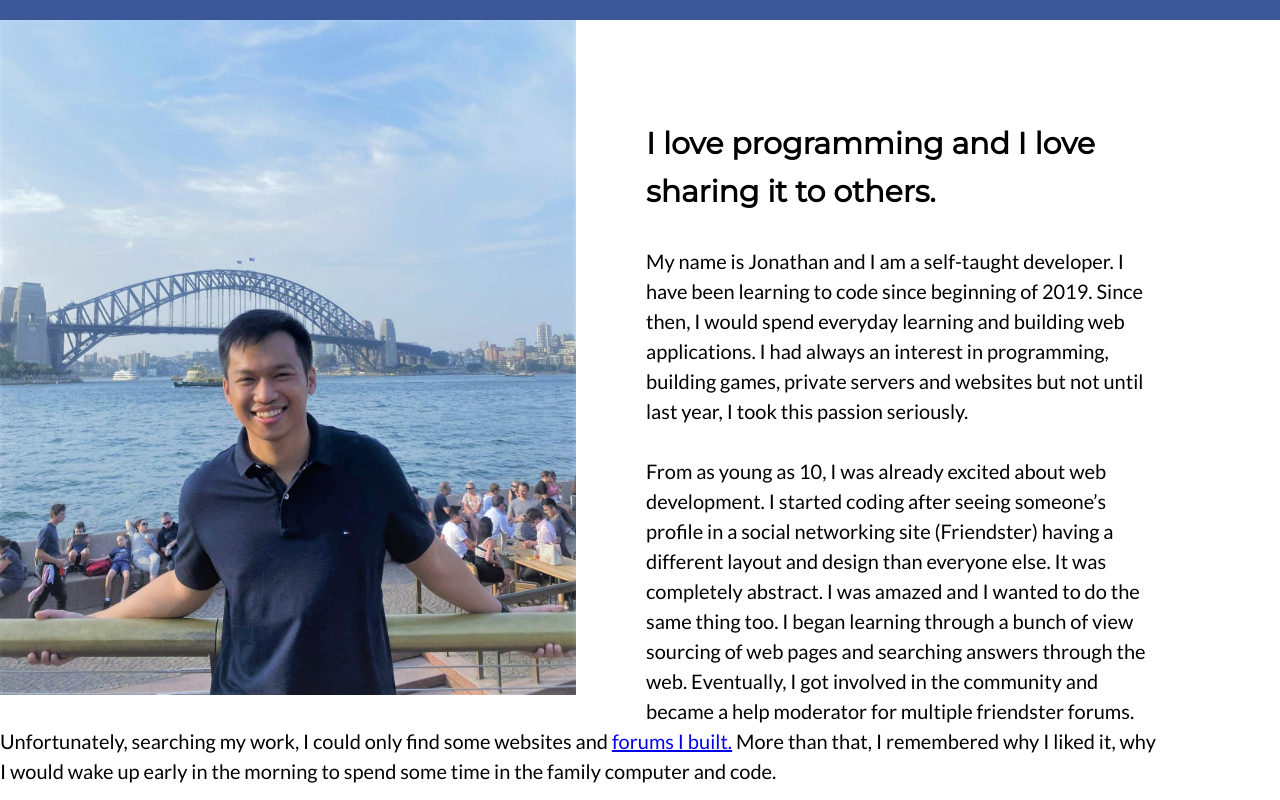
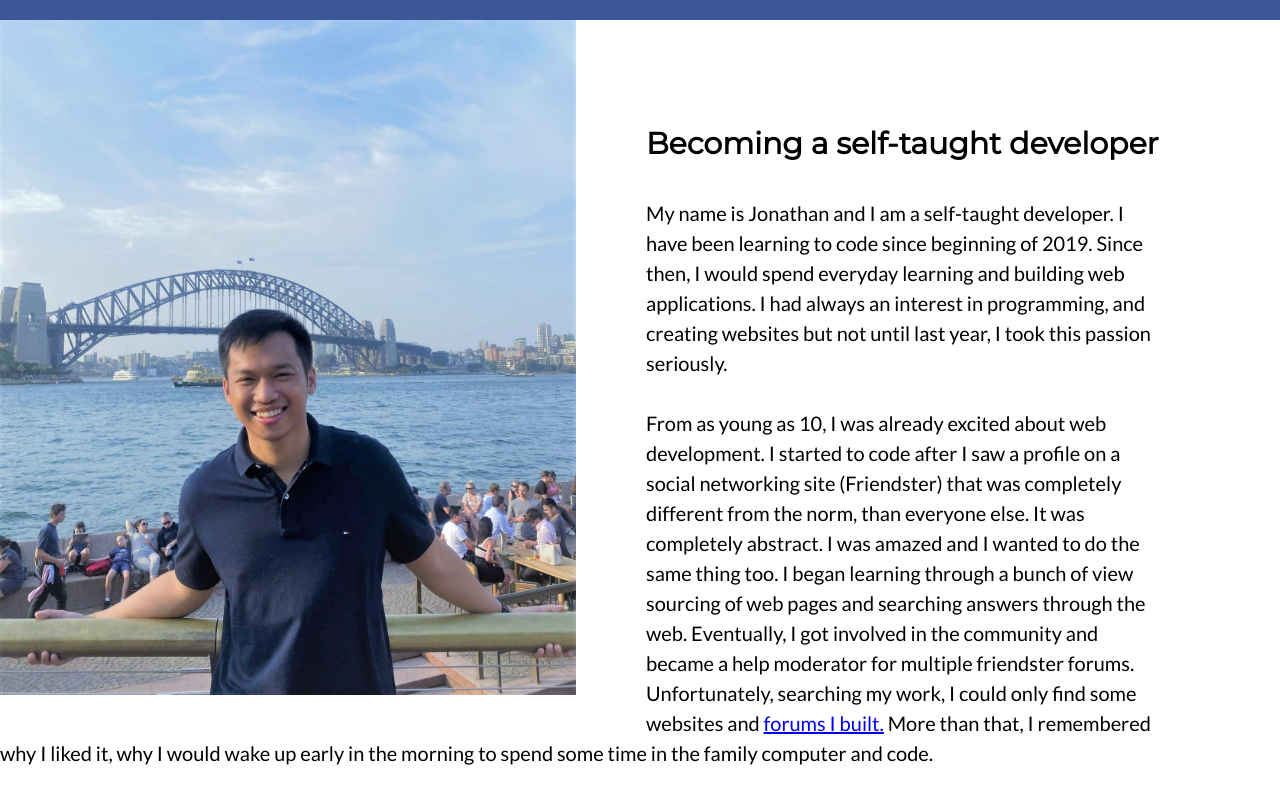
Before and after one commit to hjpunzalan/hjpunzalan.github.io, a React (Create React App) app: page / in a window 1280 px wide. Shown: the part 780-1580 px from the top of the page. Built offline with nearby package versions, Linux system fonts and the light colour scheme; grey boxes are pictures that could not be loaded.

Commit message:
About section content edited

```diff
--- a/src/components/About/About.jsx
+++ b/src/components/About/About.jsx
@@ -7,24 +7,24 @@ const About = () => {
 		<div className={classes.container}>
 			<img className={classes.photo} src={img} alt="myself" />
 			<div className={classes.about}>
-				<h2>I love programming and I love sharing it to others.</h2>
+				<h2>Becoming a self-taught developer</h2>
 				<p>
 					My name is Jonathan and I am a self-taught developer. I have been
 					learning to code since beginning of 2019. Since then, I would spend
 					everyday learning and building web applications. I had always an
-					interest in programming, building games, private servers and websites
-					but not until last year, I took this passion seriously.
+					interest in programming, and creating websites but not until last
+					year, I took this passion seriously.
 				</p>
 				<p>
 					From as young as 10, I was already excited about web development. I
-					started coding after seeing someone’s profile in a social networking
-					site (Friendster) having a different layout and design than everyone
-					else. It was completely abstract. I was amazed and I wanted to do the
-					same thing too. I began learning through a bunch of view sourcing of
-					web pages and searching answers through the web. Eventually, I got
-					involved in the community and became a help moderator for multiple
-					friendster forums. Unfortunately, searching my work, I could only find
-					some websites and{" "}
+					started to code after I saw a profile on a social networking site
+					(Friendster) that was completely different from the norm, than
+					everyone else. It was completely abstract. I was amazed and I wanted
+					to do the same thing too. I began learning through a bunch of view
+					sourcing of web pages and searching answers through the web.
+					Eventually, I got involved in the community and became a help
+					moderator for multiple friendster forums. Unfortunately, searching my
+					work, I could only find some websites and{" "}
 					<a href="https://92321.activeboard.com/">forums I built.</a> More than
 					that, I remembered why I liked it, why I would wake up early in the
 					morning to spend some time in the family computer and code.
```
